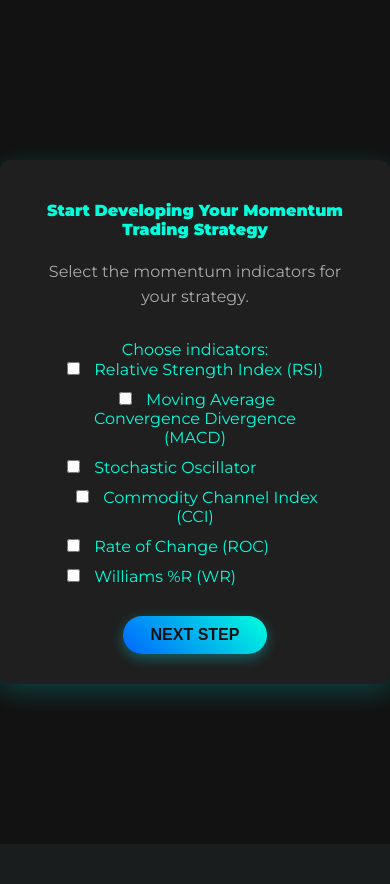
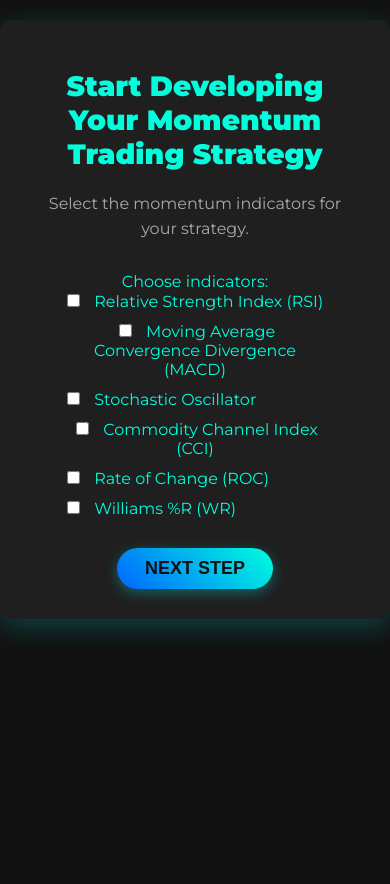
Before and after one commit to evanwohl/TrendTester, a Flask app: page /start in a window 390 px wide. Before the commit the page ends 692 px from the top, so only its background shows below. Run offline with Flask 3, Linux system fonts and the light colour scheme.

Commit message:
Add files via upload

```diff
--- a/app.py
+++ b/app.py
@@ -1,4 +1,6 @@
 from datetime import datetime
+
+import waitress
 from flask import Flask, render_template, request
 import logic
 
@@ -45,10 +47,20 @@ def build():
             plot_img = logic.plot_results(portfolio_value)
             initial_investment = 100 * len(tickers)
             final_investment_value = round(portfolio_value[-1], 2)
+            num_trades = sum([len(win) for win in wins]) + sum([len(loss) for loss in losses])
+            if num_trades == 0:
+                return render_template('results.html', plot_img=plot_img,
+                                       roi=0, annualized_roi=0,
+                                       initial_investment=initial_investment,
+                                       final_investment_value=final_investment_value,
+                                       average_win=0,
+                                       average_loss=0,
+                                       win_rate=0,
+                                       num_trades=0,
+                                       roi_class='positive')
             average_win = sum([sum(win) for win in wins]) / sum(len(win) for win in wins)
             average_loss = sum([sum(loss)for loss in losses]) / sum(len(loss) for loss in losses)
             win_rate = sum([len(win) for win in wins]) / (sum([len(win) for win in wins]) + sum([len(loss) for loss in losses]))
-            num_trades = sum([len(win) for win in wins]) + sum([len(loss) for loss in losses])
             wins_ct = [item for sublist in wins for item in sublist]
             losses_ct = [item for sublist in losses for item in sublist]
             ct = wins_ct + [-1 * loss for loss in losses_ct]
--- a/logic.py
+++ b/logic.py
@@ -158,81 +158,86 @@ def backtest_strategy(df, args, ticker):
     :param ticker: a string representing the stock ticker
     :return: a list of floats representing the portfolio balance over time
     """
-    df = df.dropna()
-    params = {}
-    so = False
-    macd = False
-    for arg in args:
-        if 'MACD' in arg:
-            macd = True
-        if 'Buy' in arg:
-            if 'SO' in arg:
-                so = True
-                params['%D'] = 1
+    try:
+        df = df.dropna()
+        params = {}
+        so = False
+        macd = False
+        for arg in args:
+            if 'MACD' in arg:
+                macd = True
+        for arg in args:
+            if 'Buy' in arg:
+                if 'SO' in arg:
+                    so = True
+                    params['%D'] = 1
+                else:
+                    params[arg.split("_")[0]] = 1
+        if so:
+            args['%D_Buy'] = args['SO_Buy']
+            args['%D_Sell'] = args['SO_Sell']
+            del args['SO_Buy']
+            del args['SO_Sell']
+        balance = [100]
+        current_position = 0
+        balance_at_last_trade = 100
+        wins = []
+        losses = []
+        for index, row in df.iterrows():
+            if current_position > 0:
+                signal = True
+                if macd:
+                    if row['MACD'] < row['Signal Line']:
+                        signal = False
+                if signal:
+                    for param in params:
+                        signal_value = args[f"{param}_Sell"]
+                        value = int(signal_value[1:])
+                        if '>' in signal_value:
+                            if row[param] < value:
+                                signal = False
+                                break
+                        else:
+                            if row[param] > value:
+                                signal = False
+                                break
+                balance.append(row['Close'] * current_position)
+                if signal:
+                    if row['Close'] * current_position > balance_at_last_trade:
+                        wins.append(row['Close'] * current_position - balance_at_last_trade)
+                    else:
+                        losses.append(balance_at_last_trade - row['Close'] * current_position)
+                    balance_at_last_trade = row['Close'] * current_position
+                    current_position = 0
             else:
-                params[arg.split("_")[0]] = 1
-    if so:
-        args['%D_Buy'] = args['SO_Buy']
-        args['%D_Sell'] = args['SO_Sell']
-        del args['SO_Buy']
-        del args['SO_Sell']
-    balance = [100]
-    current_position = 0
-    balance_at_last_trade = 100
-    wins = []
-    losses = []
-    for index, row in df.iterrows():
+                signal = True
+                if macd:
+                    if row['MACD'] > row['Signal Line']:
+                        signal = False
+                if signal:
+                    for param in params:
+                        signal_value = args[f"{param}_Buy"]
+                        value = int(signal_value[1:])
+                        if '>' in signal_value:
+                            if row[param] < value:
+                                signal = False
+                                break
+                        else:
+                            if row[param] > value:
+                                signal = False
+                                break
+                balance.append(balance[-1])
+                if signal:
+                    current_position = balance[-1] / row['Close']
         if current_position > 0:
-            signal = True
-            if macd:
-                if row['MACD'] < row['Signal Line']:
-                    signal = False
-            if signal:
-                for param in params:
-                    signal_value = args[f"{param}_Sell"]
-                    value = int(signal_value[1:])
-                    if '>' in signal_value:
-                        if row[param] < value:
-                            signal = False
-                            break
-                    else:
-                        if row[param] > value:
-                            signal = False
-                            break
-            balance.append(row['Close'] * current_position)
-            if signal:
-                if row['Close'] * current_position > balance_at_last_trade:
-                    wins.append(row['Close'] * current_position - balance_at_last_trade)
-                else:
-                    losses.append(balance_at_last_trade - row['Close'] * current_position)
-                balance_at_last_trade = row['Close'] * current_position
-                current_position = 0
-        else:
-            signal = True
-            if macd:
-                if row['MACD'] > row['Signal Line']:
-                    signal = False
-            if signal:
-                for param in params:
-                    signal_value = args[f"{param}_Buy"]
-                    value = int(signal_value[1:])
-                    if '>' in signal_value:
-                        if row[param] < value:
-                            signal = False
-                            break
-                    else:
-                        if row[param] > value:
-                            signal = False
-                            break
-            balance.append(balance[-1])
-            if signal:
-                current_position = balance[-1] / row['Close']
-    if current_position > 0:
-        if balance_at_last_trade < balance[-1]:
-            wins.append(balance[-1] - balance_at_last_trade)
-        else:
-            losses.append(balance_at_last_trade - balance[-1])
-    return balance, wins, losses
+            if balance_at_last_trade < balance[-1]:
+                wins.append(balance[-1] - balance_at_last_trade)
+            else:
+                losses.append(balance_at_last_trade - balance[-1])
+        return balance, wins, losses
+    except Exception as e:
+        print(e)
+        return [100], [], []
 
 def calculate_volatility(portfolio_balance):
     """
--- a/templates/start.html
+++ b/templates/start.html
@@ -13,7 +13,7 @@
             display: flex;
             justify-content: center;
             align-items: center;
-            height: 100vh;
+            height: auto;
             background-color: #121212;
         }
 
@@ -91,12 +91,23 @@
         }
 
         @media (max-width: 768px) {
+            body {
+                align-items: flex-start;
+                height: auto;
+                min-height: 100vh;
+                padding: 20px 0;
+            }
+
             .container {
                 padding: 30px;
                 width: 90%;
             }
 
-            h1, p {
+            h1 {
+                font-size: 28px;
+            }
+
+            p {
                 font-size: 16px;
             }
 
@@ -106,7 +117,7 @@
 
             .btn {
                 padding: 10px 28px;
-                font-size: 16px;
+                font-size: 18px;
             }
         }
     </style>
```
